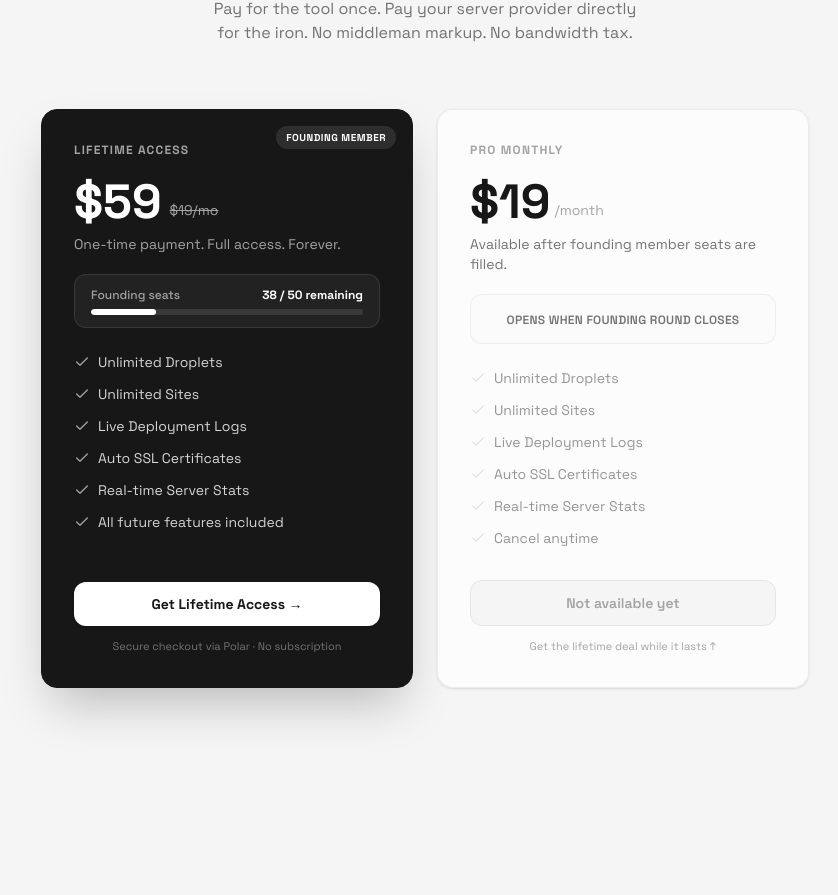
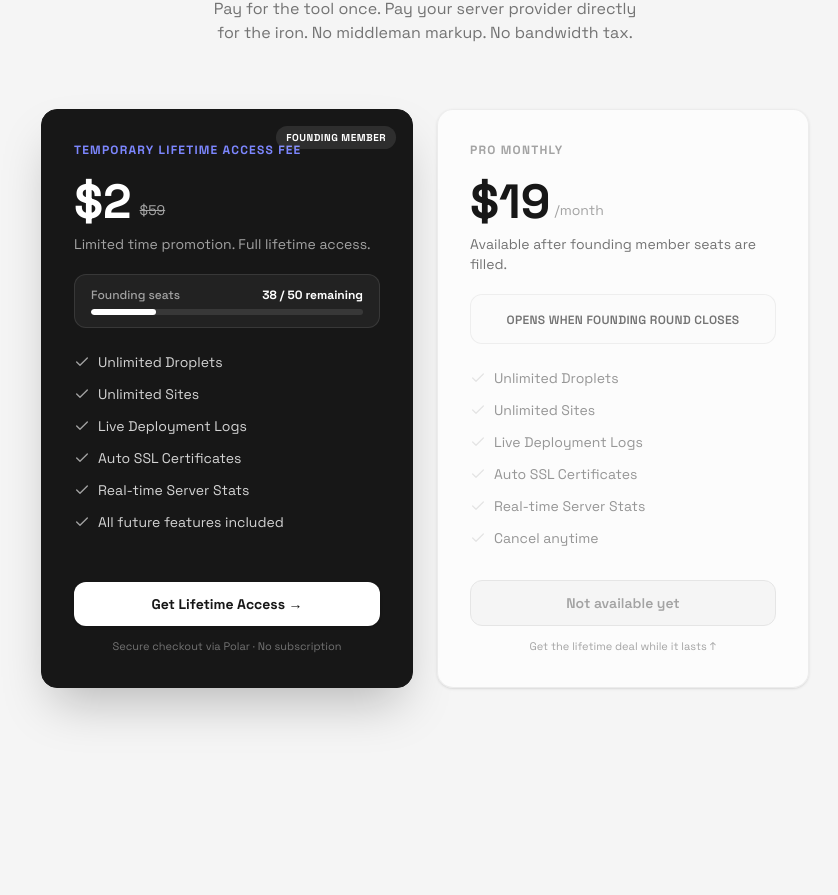
Before and after one commit to Kellie-Brighty/syncship-frontend, a SvelteKit app: page / in a window 1280 px wide. Shown: the part 3494-4389 px from the top of the page, without its empty margins (215-1053 px from the left). Built offline with nearby package versions, Linux system fonts and the light colour scheme; no server answers.

Commit message:
feat: flash sale pricing updated to

```diff
--- a/src/routes/+page.svelte
+++ b/src/routes/+page.svelte
@@ -268,12 +268,12 @@
 				<div class="absolute top-4 right-4 rounded-full bg-white/10 px-2.5 py-1 text-[10px] font-bold text-white uppercase tracking-wider">
 					Founding Member
 				</div>
-				<p class="text-xs font-bold uppercase tracking-widest text-gray-400">Lifetime Access</p>
+				<p class="text-xs font-bold uppercase tracking-widest text-indigo-400">Temporary Lifetime Access Fee</p>
 				<div class="mt-5 flex items-end gap-2">
-					<span class="text-5xl font-black text-white">$59</span>
-					<span class="text-gray-400 mb-1.5 text-sm line-through">$19/mo</span>
+					<span class="text-5xl font-black text-white">$2</span>
+					<span class="text-gray-400 mb-1.5 text-sm line-through">$59</span>
 				</div>
-				<p class="mt-2 text-sm text-gray-400">One-time payment. Full access. Forever.</p>
+				<p class="mt-2 text-sm text-gray-400">Limited time promotion. Full lifetime access.</p>
 
 				<!-- Urgency bar -->
 				<div class="mt-5 rounded-xl bg-white/5 border border-white/10 px-4 py-3">
```
